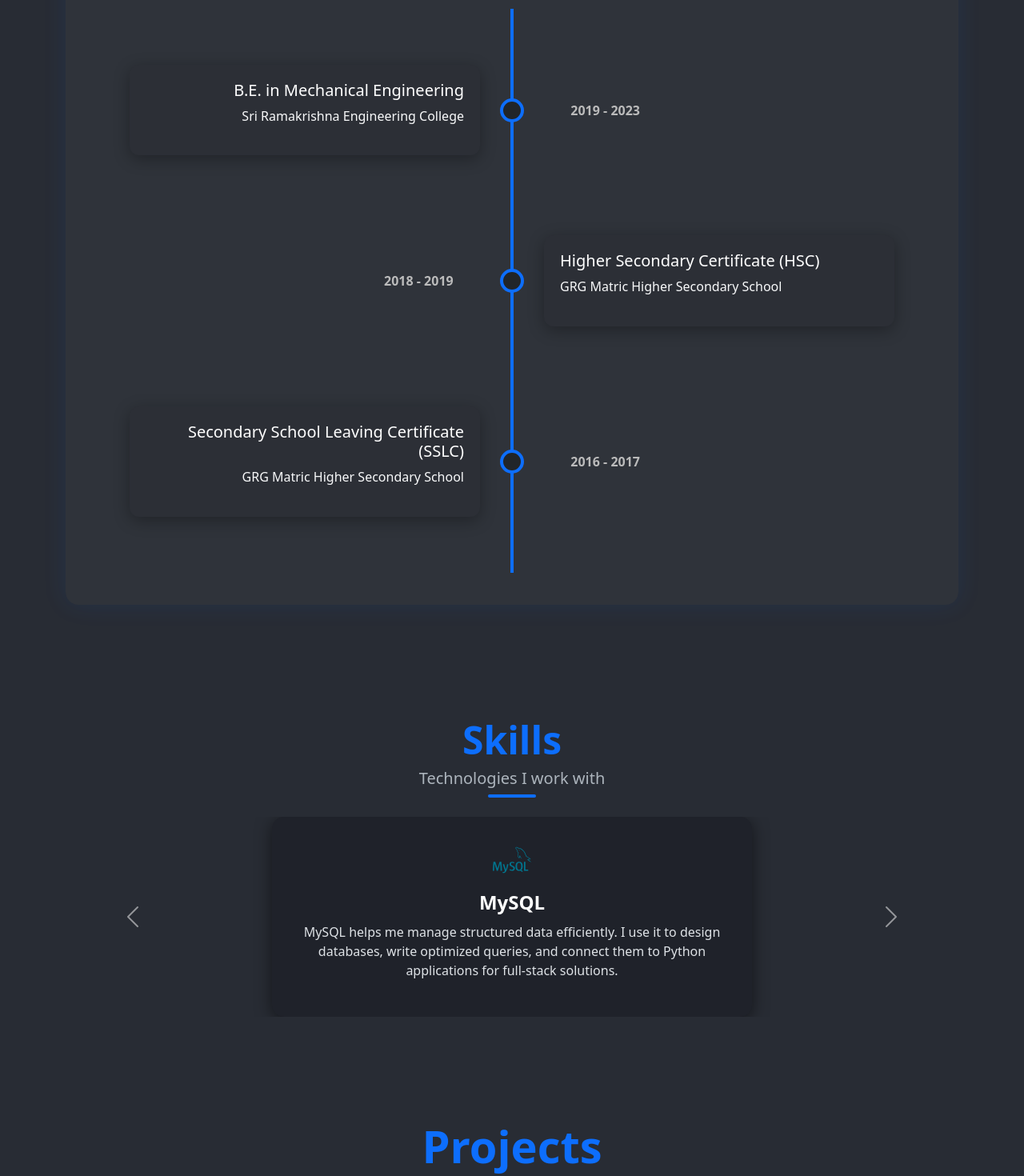
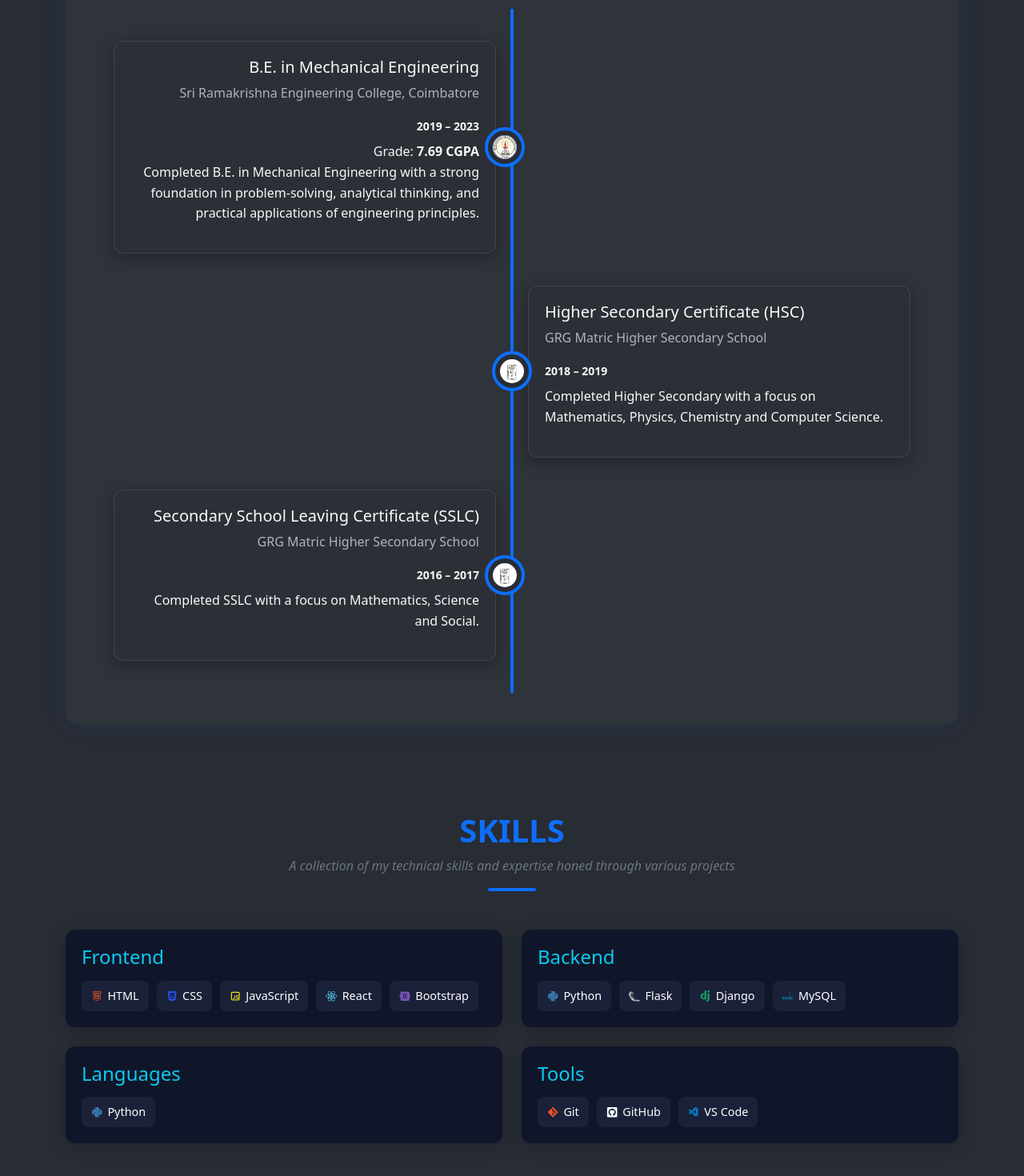
Before and after one commit to AllenDarson/Allen_Darson_Portfolio, a React (Create React App) app: page / in a window 1280 px wide. Shown: the part 1480-2950 px from the top of the page at 80% size. Built offline with nearby package versions, Linux system fonts and the light colour scheme.

Commit message:
Updated portfolio with latest changes

```diff
--- a/src/App.css
+++ b/src/App.css
@@ -284,78 +284,166 @@ html, body {
   text-align: left;
 }
 
-/* Card content */
+/**/
+.timeline {
+  position: relative;
+  padding: 20px 0;
+}
+
+.timeline::before {
+  content: '';
+  position: absolute;
+  top: 0;
+  bottom: 0;
+  left: 50%;
+  width: 4px;
+  background-color: #0d6efd;
+  transform: translateX(-50%);
+}
+
+.timeline-item {
+  position: relative;
+  width: 50%;
+  padding: 20px;
+}
+
+.timeline-item.left {
+  left: 0;
+  text-align: right;
+}
+
+.timeline-item.right {
+  left: 50%;
+  text-align: left;
+}
+
+/* Timeline card */
 .timeline-card {
   background-color: #2c2f36;
-  color: #fff;
   padding: 20px;
   border-radius: 12px;
+  border: 1px solid rgba(255, 255, 255, 0.1);
   box-shadow: 0 5px 20px rgba(0, 0, 0, 0.3);
-  position: relative;
-  z-index: 1;
 }
 
-/* Date styling */
-.timeline-date {
+/* Timeline icon */
+.timeline-icon {
   position: absolute;
   top: 50%;
-  transform: translateY(-50%);
-  font-weight: bold;
-  color: #bbb;
-}
-
-.timeline-item.left .timeline-date {
-  right: -160px;
-}
-
-.timeline-item.right .timeline-date {
-  left: -160px;
-}
-
-/* Dot on center of the line */
- .timeline-dots {
-  position: absolute;
-  top: 50%;
-  right: -30px;
-  width: 30px;
-  height: 30px;
-  background-color: #212529;
+  left: 0%;
+  width: 50px;
+  height: 50px;
+  background-color: #282c34;
   border: 4px solid #0d6efd;
   border-radius: 50%;
   transform: translate(-50%, -50%);
+  display: flex;
+  align-items: center;
+  justify-content: center;
   z-index: 2;
 }
-.timeline-dot {
+.timeline-icons {
   position: absolute;
   top: 50%;
-  left: 0px;
-  width: 30px;
-  height: 30px;
-  background-color: #212529;
+  right: -8%;
+  width: 50px;
+  height: 50px;
+  background-color: #282c34;
   border: 4px solid #0d6efd;
   border-radius: 50%;
   transform: translate(-50%, -50%);
+  display: flex;
+  align-items: center;
+  justify-content: center;
   z-index: 2;
 }
 
-/*skills*/
+.timeline-icon img {
+  width: 30px;
+  height: 30px;
+  object-fit: cover;
+  border-radius: 50%;
+}
+.timeline-icons img {
+  width: 30px;
+  height: 30px;
+  object-fit: cover;
+  border-radius: 50%;
+}
+
+@media (max-width: 768px) {
+  .timeline::before {
+    left: 20px; /* Move the vertical line to the left side */
+  }
+
+  .timeline-item {
+    width: 100%;
+    padding-left: 60px; /* Space for icons on the left */
+    text-align: left !important;
+    left: 0 !important;
+  }
+
+  .timeline-icon,
+  .timeline-icons {
+    left: 20px !important; /* Keep icons aligned with the line */
+    right: auto !important;
+    top: 20px;
+    transform: translateY(0);
+  }
+
+  .timeline-card {
+    margin-top: 20px;
+  }
+}
+/*skills section*/
+
 #skills {
   padding: 80px 0;
   background-color: #282c34;
   color: white;
-  scroll-behavior: smooth;
+}
+#skills h1 {
+  color: #0d6efd; /* Bootstrap blue */
 }
 
-#skills h1 {
-  font-size: 3rem;
-  color: #0d6efd;
-  font-weight: bold;
+.skills-card {
+  background: #10162a;
+  border-radius: 12px;
+  padding: 20px;
+  box-shadow: 0 4px 20px rgba(0, 0, 0, 0.2);
+  transition: transform 0.2s ease-in-out;
 }
 
-#skills h5 {
-  color: #adb5bd;
+.skills-card:hover {
+  transform: translateY(-5px);
 }
 
+.skills-card h4 {
+  margin-bottom: 15px;
+}
+
+.skills-list {
+  display: flex;
+  flex-wrap: wrap;
+  gap: 10px;
+}
+
+.skills-list span {
+  background: #1a2138;
+  padding: 8px 12px;
+  border-radius: 8px;
+  display: flex;
+  align-items: center;
+  gap: 6px;
+  font-size: 0.9rem;
+  color: #fff;
+  transition: background 0.2s;
+}
+
+.skills-list span:hover {
+  background: #0dcaf0;
+  color: #000;
+}
 .underline {
   width: 60px;
   height: 4px;
@@ -363,67 +451,55 @@ html, body {
   border-radius: 5px;
   margin: 0 auto 20px;
 }
-
-/* Carousel Card Styling */
-.skill-card {
-  background-color: #1f222a;
-  border-radius: 15px;
-  padding: 30px;
-  text-align: center;
-  box-shadow: 0 4px 20px rgba(0, 0, 0, 0.5);
-  max-width: 600px;
-  margin: 0 auto;
-  color: white;
-  transition: transform 0.3s ease;
+/* Frontend */
+.html-icon {
+  color: #e34c26; /* HTML orange */
 }
 
-.skill-card:hover {
-  transform: translateY(-8px);
-  box-shadow: 0 10px 25px rgba(13, 110, 253, 0.3);
+.css-icon {
+  color: #264de4; /* CSS blue */
 }
 
-.skill-icon {
-  font-size: 3rem;
-  margin-bottom: 15px;
-  color: #0d6efd;
+.js-icon {
+  color: #f7df1e; /* JavaScript yellow */
 }
 
-.skill-card h4 {
-  margin-bottom: 10px;
-  font-weight: bold;
+.react-icon {
+  color: #61dafb; /* React cyan */
 }
 
-.skill-card p {
-  font-size: 1rem;
-  color: #dee2e6;
+.bootstrap-icon {
+  color: #7952b3; /* Bootstrap purple */
 }
-/* Icon Colors */
+
+/* Backend */
 .python-icon {
-  color: #3776AB; /* Python Blue */
+  color: #3776ab; /* Python blue */
+}
+
+.flask-icon {
+  color: rgba(255, 255, 255, 0.9); /* Flask white */
+}
+
+.django-icon {
+  color: #139966; /* Django green */
 }
 
 .mysql-icon {
-  color: #00758f; /* MySQL Blue */
+  color: #04a5c9; /* MySQL teal */
 }
 
-.flask-icon {
-  color: rgba(255, 255, 255, 0.885); /* Flask white */
+/* Tools */
+.git-icon {
+  color: #f34f29; /* Git orange-red */
 }
 
-.html-icon {
-  color: #e34c26; /* HTML5 Orange */
+.github-icon {
+  color: #ffffff; /* GitHub white */
 }
 
-.css-icon {
-  color: #264de4; /* CSS3 Blue */
-}
-
-.js-icon {
-  color: #f7df1e; /* JavaScript Yellow */
-}
-
-.django-icon {
-  color: #11dc8e; /* Django Green */
+.vscode-icon {
+  color: #007acc; /* VS Code blue */
 }
 
 
@@ -776,75 +852,60 @@ body.light-mode .footer-section hr {
   background-color: #0d6efd;
 }
 
-/* Light mode card design */
-.light-mode .skill-card {
-  background-color: #ffffff;
+
+/* Day Mode skills */
+body.light-mode #skills {
+  padding: 80px 0;
+  background-color: #f8f9fa;
   color: #212529;
-  box-shadow: 0 4px 20px rgba(0, 0, 0, 0.1);
 }
 
-.light-mode .skill-card:hover {
-  transform: translateY(-8px);
-  box-shadow: 0 10px 25px rgba(13, 110, 253, 0.2);
+body.light-mode .skills-card {
+  background: #ffffff;
+  border-radius: 12px;
+  padding: 20px;
+  box-shadow: 0 4px 20px rgba(0, 0, 0, 0.1);
+  transition: transform 0.2s ease-in-out;
 }
 
-.light-mode .skill-card h4 {
+body.light-mode .skills-card:hover {
+  transform: translateY(-5px);
+}
+
+body.light-mode .skills-card h4 {
+  margin-bottom: 15px;
   color: #0d6efd;
 }
 
-.light-mode .skill-card p {
-  color: #495057;
+body.light-mode .skills-list {
+  display: flex;
+  flex-wrap: wrap;
+  gap: 10px;
 }
 
-/* Light mode icon colors */
-.light-mode .skill-icon {
-  font-size: 3rem;
-  margin-bottom: 15px;
+body.light-mode .skills-list span {
+  background: #e9ecef;
+  padding: 8px 12px;
+  border-radius: 8px;
+  display: flex;
+  align-items: center;
+  gap: 6px;
+  font-size: 0.9rem;
+  color: #212529;
+  transition: background 0.2s, color 0.2s;
 }
 
-.light-mode .python-icon {
-  color: #3776AB;
+body.light-mode .skills-list span:hover {
+  background: #0dcaf0;
+  color: #000;
 }
 
-.light-mode .mysql-icon {
-  color: #00758f;
+body.light-mode .underline {
+  width: 60px;
+  height: 4px;
+  background-color: #0d6efd;
+  border-radius: 5px;
+  margin: 0 auto 20px;
 }
 
-.light-mode .flask-icon {
-  color: #343a40;
-}
-
-.light-mode .html-icon {
-  color: #e34c26;
-}
-
-.light-mode .css-icon {
-  color: #264de4;
-}
-
-.light-mode .js-icon {
-  color: #f7df1e;
-}
-
-.light-mode .django-icon {
-  color: #117d66;
-}
-/* Light mode arrow styling for Carousel controls */
-.light-mode .carousel-control-prev-icon,
-.light-mode .carousel-control-next-icon {
-  background-image: none; /* Remove default arrow */
-  border: solid #212529;  /* Dark arrow color */
-  border-width: 0 3px 3px 0;
-  display: inline-block;
-  padding: 10px;
-  transform: rotate(135deg); /* Left arrow style */
-}
-
-.light-mode .carousel-control-next-icon {
-  transform: rotate(-45deg); /* Right arrow style */
-}
-
-.light-mode .carousel-control-prev,
-.light-mode .carousel-control-next {
-  filter: none; /* Remove any Bootstrap filter effects */
-}
+/* Icon colors can remain the same as night mode */
--- a/src/Components/About.js
+++ b/src/Components/About.js
@@ -3,6 +3,7 @@ import 'aos/dist/aos.css';
 import { FaPhoneAlt, FaEnvelope, FaMapMarkerAlt, FaBirthdayCake, FaGraduationCap } from 'react-icons/fa';
 import AOS from 'aos';
 import React, { useEffect } from 'react';
+
 
 const About = () => {
   useEffect(() => {
@@ -60,35 +61,57 @@ const About = () => {
           {/* Education Timeline */}
           <div className="timeline-container mt-5">
             <h2 className="text-center text-primary mb-5">🎓 Education</h2>
+
             <div className="timeline">
+              {/* BE */}
               <div className="timeline-item left" data-aos="fade-right">
-                <div className="timeline-dots"></div>
+                <div className="timeline-icons">
+                  <img src="/college.react.jpeg" alt="logo" />
+                </div>
                 <div className="timeline-card">
                   <h5>B.E. in Mechanical Engineering</h5>
-                  <p>Sri Ramakrishna Engineering College</p>
+                  <p className="text-muted">Sri Ramakrishna Engineering College, Coimbatore</p>
+                  <small className="fw-bold">2019 – 2023</small>
+                  <p className="mt-2">
+                    Grade: <strong>7.69 CGPA</strong><br />
+                    Completed B.E. in Mechanical Engineering with a strong foundation in problem-solving, analytical thinking, and practical applications of engineering principles.
+                  </p>
                 </div>
-                <div className="timeline-date">2019 - 2023</div>
               </div>
 
+              {/* SSLC */}
               <div className="timeline-item right" data-aos="fade-left">
-                <div className="timeline-dot"></div>
+                <div className="timeline-icon">
+                  <img src="/school.react.jpg" alt="logo" />
+                </div>
                 <div className="timeline-card">
                   <h5>Higher Secondary Certificate (HSC)</h5>
-                  <p>GRG Matric Higher Secondary School</p>
+                  <p className="text-muted">GRG Matric Higher Secondary School</p>
+                  <small className="fw-bold">2018 – 2019</small>
+                  <p className="mt-2">
+                    Completed Higher Secondary with a focus on Mathematics, Physics, Chemistry and Computer Science.
+                  </p>
                 </div>
-                <div className="timeline-date">2018 - 2019</div>
               </div>
 
+              {/* HSC */}
               <div className="timeline-item left" data-aos="fade-right">
-                <div className="timeline-dots"></div>
+                <div className="timeline-icons">
+                  <img src="/school.react.jpg" alt="logo" />
+                </div>
                 <div className="timeline-card">
                   <h5>Secondary School Leaving Certificate (SSLC)</h5>
-                  <p>GRG Matric Higher Secondary School</p>
+                  <p className="text-muted">GRG Matric Higher Secondary School</p>
+                  <small className="fw-bold">2016 – 2017</small>
+                  <p className="mt-2">
+                    Completed SSLC with a focus on Mathematics, Science and Social.
+                  </p>
                 </div>
-                <div className="timeline-date">2016 - 2017</div>
               </div>
             </div>
           </div>
+
+
 
         </div>
       </div>
--- a/src/Components/Projects.js
+++ b/src/Components/Projects.js
@@ -13,6 +13,7 @@ const Projects = () => {
   return (
     <section id="projects" className="py-5 projects-section">
       <div className="container">
+         <div className="about-wrapper">
         <h2 className="projects-section-title fw-bold display-4 text-center">Projects</h2>
         <h5 className="text-center fw-normal fst-italic mb-4">A collection of projects I've worked on.</h5>
         <div className="underline mx-auto mb-5"></div>
@@ -57,7 +58,7 @@ const Projects = () => {
               <div className="card-body d-flex flex-column">
                 <h4 className="card-title">Personal Portfolio</h4>
                 <p className="card-text">
-                  A clean portfolio built with HTML, CSS, JavaScript, and Flask to showcase my work and skills.
+                  A clean portfolio built with React.js, CSS and React Bootstrap to showcase my work and skills.
                 </p>
                 <div className="text-center mt-auto">
                   <Button href="https://github.com/AllenDarson/Portfolio" target="_blank" variant="success">Explore</Button>
@@ -69,7 +70,7 @@ const Projects = () => {
 
         <div className="text-center mt-5">
           <a
-            href="https://github.com/AllenDarson"
+            href="https://github.com/AllenDarson/Allen_Darson_Portfolio"
             className="btn btn-primary github-btn"
             target="_blank"
             rel="noreferrer"
@@ -77,6 +78,7 @@ const Projects = () => {
             🔍 View More Projects on GitHub
           </a>
         </div>
+        </div>
       </div>
     </section>
   );
--- a/src/Components/Skills.js
+++ b/src/Components/Skills.js
@@ -1,105 +1,85 @@
-import React, { useEffect } from 'react';
-import AOS from 'aos';
-import 'aos/dist/aos.css';
+import React, { useEffect } from "react";
 import 'bootstrap/dist/css/bootstrap.min.css';
-import { Carousel } from 'react-bootstrap';
+import { Container, Row, Col } from "react-bootstrap";
+import AOS from "aos";
+import "aos/dist/aos.css";
+// Icons
+import { FaCss3Alt, FaReact, FaPython } from "react-icons/fa";
+import { SiBootstrap, SiMysql, SiFlask, SiDjango} from "react-icons/si";
 
-import { FaPython, FaCss3Alt } from "react-icons/fa6";
-import { SiMysql, SiFlask,SiDjango  } from "react-icons/si";
+import { RiJavascriptLine } from "react-icons/ri";
+import { FaGitAlt } from "react-icons/fa";
+import { FaGithubSquare } from "react-icons/fa";
+import { VscVscode } from "react-icons/vsc";
+import { AiOutlineHtml5 } from "react-icons/ai";
 
-import { TiHtml5 } from "react-icons/ti";
-import { DiJavascript } from "react-icons/di";
 
 const Skills = () => {
    useEffect(() => {
     AOS.init({ duration: 1200 });
   }, []);
+  return (
+    <section id="skills" className="py-5">
 
-  return (
-     <section id="skills">
-      <div className="container text-center">
-        <h1>Skills</h1>
-        <h5>Technologies I work with</h5>
+      <Container>
+        <h1 className="text-center fw-bold ">SKILLS</h1>
+        <p className="text-center text-secondary fst-italic">
+          A collection of my technical skills and expertise honed through various projects
+        </p>
          <div className="underline mx-auto mb-4"></div>
 
-        <Carousel controls={true} indicators={false} interval={3000}>
-          <Carousel.Item>
-  <div className="skill-card">
-    <FaPython className="skill-icon python-icon" />
-    <h4>Python</h4>
-    <p>
-      Python is my go-to language for backend development, data analysis, and automation.
-      It's clean, powerful, and supports frameworks like Django and Flask for fast development.
-    </p>
+        <Row className="g-4 mt-4">
+          {/* Frontend */}
+          <Col md={6} lg={6}>
+            <div className="skills-card"data-aos="zoom-in">
+              <h4 className="text-info">Frontend</h4>
+              <div className="skills-list">
+                 <span><AiOutlineHtml5 className="html-icon" /> HTML</span>
+                <span><FaCss3Alt className="css-icon" /> CSS</span>
+                <span><RiJavascriptLine className="js-icon" /> JavaScript</span>
+                <span><FaReact className="react-icon" /> React</span>
+                <span><SiBootstrap className="bootstrap-icon" /> Bootstrap</span>
               </div>
-</Carousel.Item>
+            </div>
+          </Col>
 
-<Carousel.Item>
-  <div className="skill-card">
-    <SiMysql className="skill-icon mysql-icon" />
-    <h4>MySQL</h4>
-    <p>
-      MySQL helps me manage structured data efficiently. I use it to design databases, write optimized queries,
-      and connect them to Python applications for full-stack solutions.
-    </p>
+          {/* Backend */}
+          <Col md={6} lg={6}>
+            <div className="skills-card"data-aos="zoom-in">
+              <h4 className="text-info">Backend</h4>
+              <div className="skills-list">
+                <span><FaPython className="python-icon" /> Python</span>
+                <span><SiFlask className="flask-icon" /> Flask</span>
+                <span><SiDjango className="django-icon" /> Django</span>
+                <span><SiMysql className="mysql-icon" /> MySQL</span>
               </div>
-</Carousel.Item>
+            </div>
+          </Col>
 
-<Carousel.Item>
-  <div className="skill-card">
-    <SiFlask className="skill-icon flask-icon" />
-    <h4>Flask</h4>
-    <p>
-      Flask is a lightweight Python web framework I use to build APIs and backend logic quickly.
-      It's perfect for small projects and helps me understand how servers work.
-    </p>
+          {/* Languages */}
+          <Col md={6} lg={6}>
+            <div className="skills-card"data-aos="zoom-in">
+              <h4 className="text-info">Languages</h4>
+              <div className="skills-list">
+                <span><FaPython className="python-icon" /> Python</span>
               </div>
-</Carousel.Item>
+            </div>
+          </Col>
 
-<Carousel.Item>
-  <div className="skill-card">
-    <TiHtml5 className="skill-icon html-icon" />
-    <h4>HTML5</h4>
-    <p>
-      HTML5 forms the structure of my web pages. I use semantic tags to build responsive layouts
-      that are clean, SEO-friendly, and easy to maintain.
-    </p>
+          {/* Tools */}
+          <Col md={6} lg={6}>
+            <div className="skills-card"data-aos="zoom-in">
+              <h4 className="text-info">Tools</h4>
+              <div className="skills-list">
+                 <span><FaGitAlt className="git-icon" /> Git</span>
+                <span><FaGithubSquare className="github-icon" /> GitHub</span>
+                <span><VscVscode className="vscode-icon" /> VS Code</span>
               </div>
-</Carousel.Item>
+            </div>
+          </Col>
+        </Row>
+      </Container>
 
-<Carousel.Item>
-  <div className="skill-card">
-    <FaCss3Alt className="skill-icon css-icon" />
-    <h4>CSS3</h4>
-    <p>
-      CSS3 helps me style websites with beautiful layouts, animations, and responsive design.
-      I enjoy experimenting with Flexbox, Grid, and transitions to bring life to the UI.
-    </p>
-  </div>
-</Carousel.Item>
-
-<Carousel.Item>
-  <div className="skill-card">
-    <DiJavascript className="skill-icon js-icon" />
-    <h4>JavaScript</h4>
-    <p>
-      JavaScript helps me add logic, interactivity, and animations. From toggling menus to fetching APIs,
-      it's the backbone of client-side functionality in my projects.
-    </p>
-  </div>
-</Carousel.Item>
-
-<Carousel.Item>
-  <div className="skill-card">
-    <SiDjango className="skill-icon django-icon" />
-    <h4>Django</h4>
-    <p>
-      Django is a powerful Python web framework that allows me to build secure, scalable, and full-stack web apps rapidly.
-    </p>
-  </div>
-</Carousel.Item>
-        </Carousel>
-      </div>
     </section>
   );
 };
```
Also changed, not shown: public/college.react.jpeg (added), public/school.react.jpg (added). Lines whose indentation alone changed are shown as unchanged.
